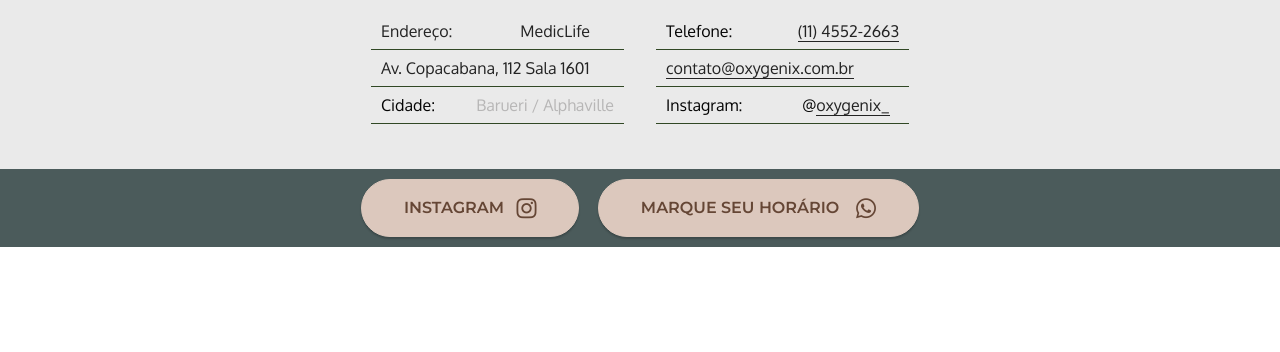
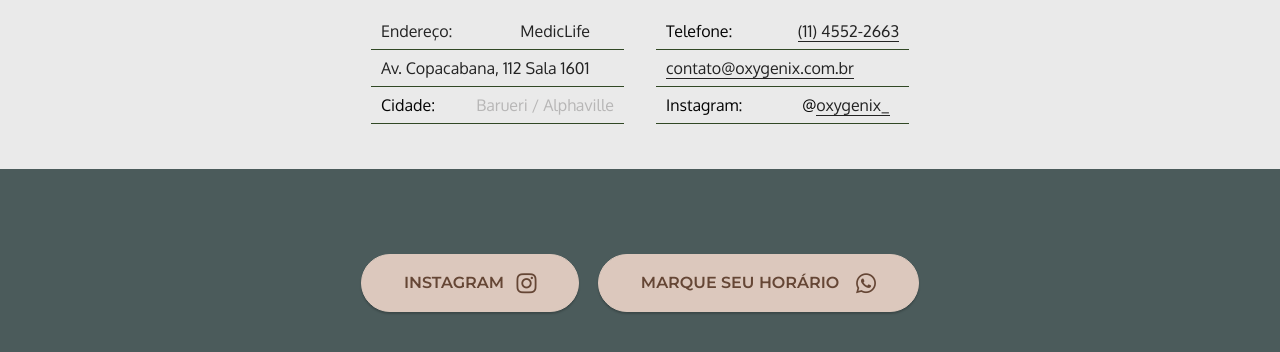
Before and after one commit to eduardostern/oxygenix.com.br, a plain HTML site: page index.html in a window 1280 px wide. Shown: the part 6698-7050 px from the top of the page. Before the commit the page ends 6948 px from the top, so only its background shows below. Drawn offline with nearby package versions, Linux system fonts and the light colour scheme; files whose address does not match are found by name.

Commit message:
bottom tamanho

```diff
--- a/assets/mobirise/css/mbr-additional.css
+++ b/assets/mobirise/css/mbr-additional.css
@@ -2267,8 +2267,8 @@ a {
   color: #4b5b5b;
 }
 .cid-tf45a5UbaW {
-  padding-top: 0px;
-  padding-bottom: 0px;
+  padding-top: 75px;
+  padding-bottom: 120px;
   background-color: #4b5b5b;
 }
 .cid-sN24DjvABH {
```
Also changed, not shown: 1 other file.
